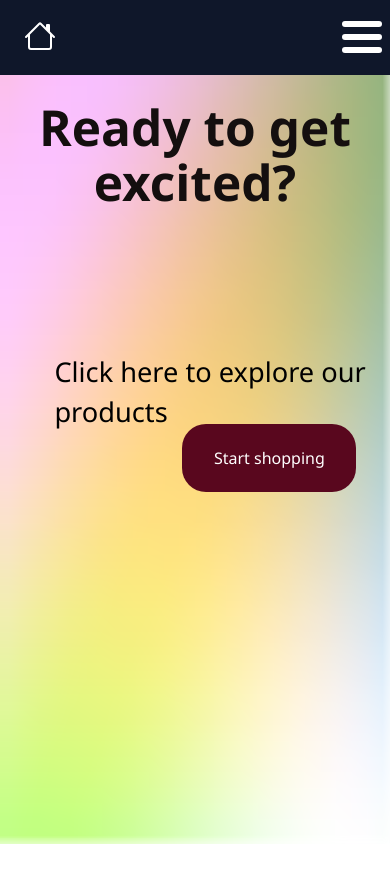
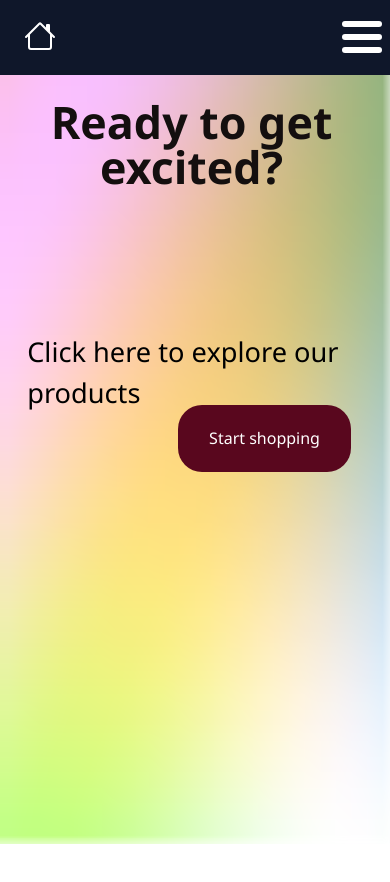
Before and after one commit to vprabu365/typescript-react, a React (Vite) app: page / in a window 390 px wide. Shown: the top 882 px of the page. Built offline with nearby package versions, Linux system fonts and the light colour scheme.

Commit message:
update styles

```diff
--- a/src/components/Hero/hero.css
+++ b/src/components/Hero/hero.css
@@ -53,15 +53,15 @@
     color: rgb(20, 15, 15);
     z-index: 12;
     position: relative;
-    font-size: 3.1rem;
-    line-height: 1.1;
+    font-size: 2.8rem;
+    line-height: 1;
   }
 
   .hero-section button {
     display: flex;
     justify-content: center;
     align-items: center;
-    left: 11.4rem;
+    left: 11.1rem;
     top: 190px;
     width: 19ch;
     font-size: 1rem;
@@ -75,6 +75,6 @@
     font-size: 1.7rem;
     color: black;
     top: 50px;
-    left: 2em;
+    left: 1em;
   }
 }
```
